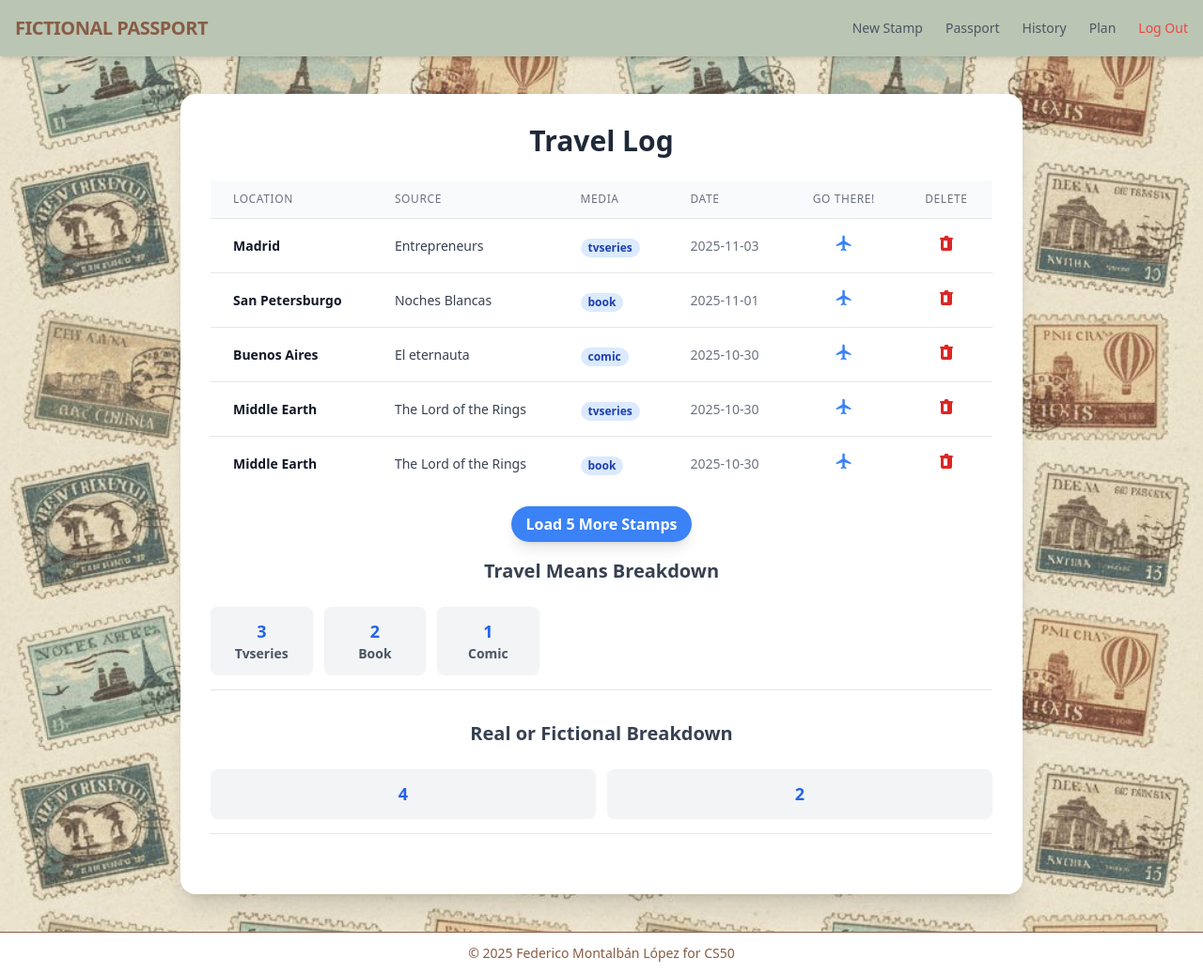
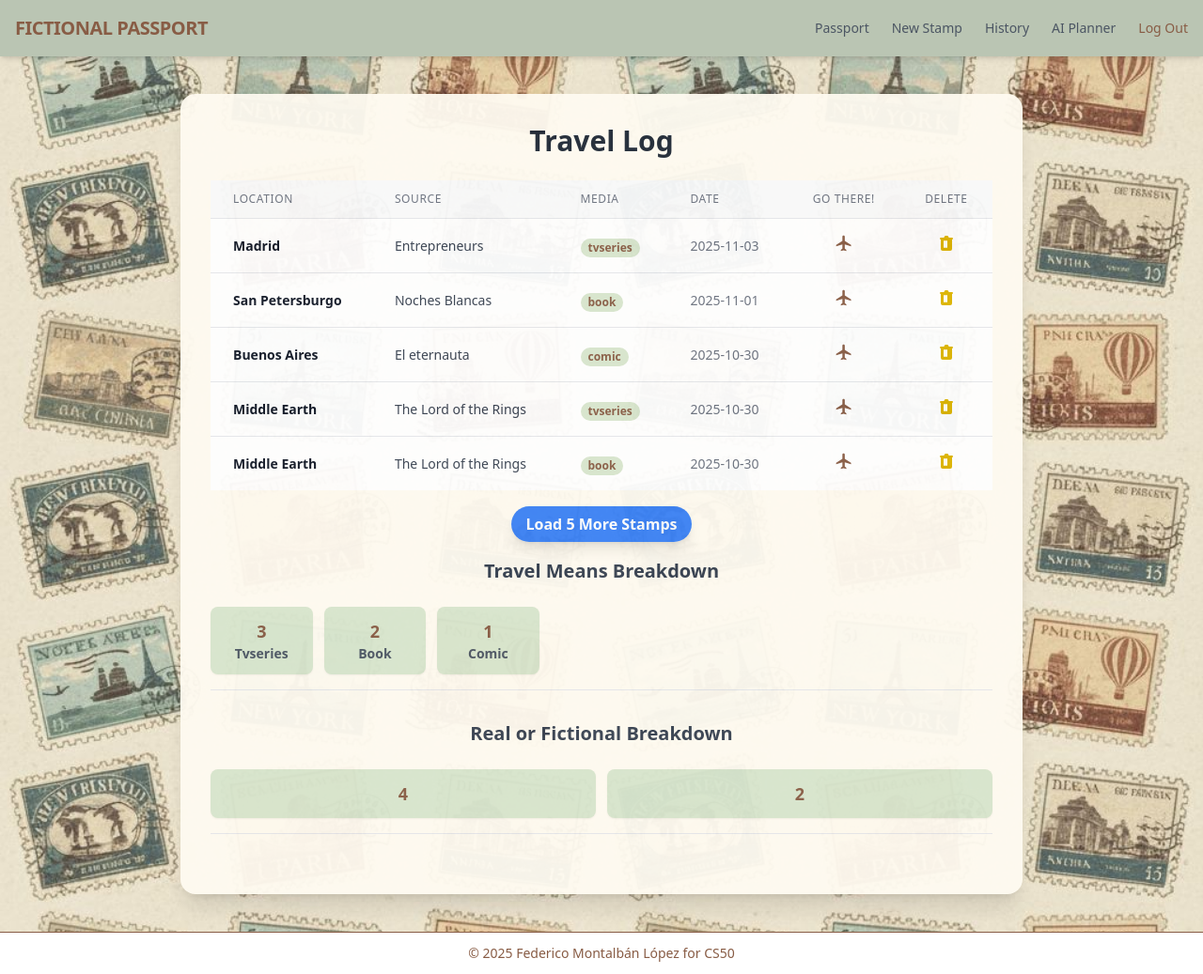
Before and after one commit to FedericoMontalbanLopez/CS50-Virtual-Passport-Final, a Flask app: page /history in a window 1280 px wide. Shown: the whole page at 94% size. Run offline with Flask 3, Linux system fonts and the light colour scheme; a user stored in the database is signed in; some libraries are stand-ins or nearby versions.

Commit message:
more colors and style

```diff
--- a/templates/history.html
+++ b/templates/history.html
@@ -5,7 +5,7 @@
 {% endblock %}
 
 {% block main %}
-    <div class="w-full max-w-4xl p-8 bg-white rounded-2xl shadow-xl">
+    <div class="w-full max-w-4xl p-8 bg-[#fffbf1] opacity-95 rounded-2xl shadow-xl">
         <h1 class="text-3xl font-extrabold mb-6 text-center text-gray-800">Travel Log</h1>
 
         <!-- Responsive Table Container -->
@@ -38,7 +38,7 @@
                         </td>
                         <!-- Media Type (Means) -->
                         <td class="px-6 py-4 whitespace-nowrap">
-                            <span class="px-2 inline-flex text-xs leading-5 font-semibold rounded-full bg-blue-100 text-blue-800">
+                            <span class="px-2 inline-flex text-xs leading-5 font-semibold rounded-full bg-[#d8e6ce] text-[#885C45]">
                                 {{ stamp.means }}
                             </span>
                         </td>
@@ -50,7 +50,7 @@
                         <!-- ADDED: Go There! Icon (Using map link for now) -->
                         <td class="px-6 py-4 whitespace-nowrap text-center text-sm font-medium">
                             <a href="https://www.google.com/search?q=visit+{{ stamp.location_name }}" title="Go There"
-                               class="text-blue-500 hover:text-blue-700 transition duration-150 transform hover:scale-110 inline-block">
+                               class="text-[#885C45] hover:text-[#BAC5B3] transition duration-150 transform hover:scale-110 inline-block">
                                 <!-- Plane Icon -->
                                 <svg xmlns="http://www.w3.org/2000/svg" class="h-5 w-5" viewBox="0 0 24 24" fill="currentColor">
                                     <path d="M21 16v-2l-8-5V3.5c0-.83-.67-1.5-1.5-1.5S10 2.67 10 3.5V9L2 14v2l8-2.5V19l-2 1.5V22l3.5-1 3.5 1v-1.5L13 19v-5.5l8 2.5z"/>
@@ -64,7 +64,7 @@
                                 <!-- Pass the unique stamp ID securely -->
                                 <input type="hidden" name="stamp_id" value="{{ stamp.id }}">
                                 <button type="submit"
-                                        class="text-red-600 hover:text-red-900 transition duration-150 transform hover:scale-110"
+                                        class="text-[#ddb400] hover:text-red-900 transition duration-150 transform hover:scale-110"
                                         title="Delete this stamp">
 
                                     <!-- Trash Can Icon (SVG) -->
@@ -103,8 +103,8 @@
             <div class="grid grid-cols-2 md:grid-cols-7 gap-3 text-sm font-semibold">
                 {% for stat in media_stats %}
                 <!-- Media Stat Card -->
-                <div class="p-3 bg-gray-100 rounded-lg shadow-sm">
-                    <p class="text-blue-600 text-lg font-extrabold text-center">{{ stat.count }}</p>
+                <div class="p-3 bg-[#d8e6ce] rounded-lg shadow-sm">
+                    <p class="text-[#885C45] text-lg font-extrabold text-center">{{ stat.count }}</p>
                     <p class="text-gray-600 text-center">{{ stat.means | capitalize }}</p>
                 </div>
                 {% else %}
@@ -117,8 +117,8 @@
             <h2 class="text-xl font-bold mb-6 text-gray-700 text-center">Real or Fictional Breakdown</h2>
             <div class="grid grid-cols-2 md:grid-cols-2 gap-3 text-sm font-semibold">
                 {% for stat in real_fiction %}
-                <div class="p-3 bg-gray-100 rounded-lg shadow-sm">
-                    <p class="text-blue-600 text-lg font-extrabold text-center">{{ stat.count }}</p>
+                <div class="p-3 bg-[#d8e6ce] rounded-lg shadow-sm">
+                    <p class="text-[#885C45] text-lg font-extrabold text-center">{{ stat.count }}</p>
                     <p class="text-gray-600">{{ stat.real_fiction | capitalize }}</p>
                 </div>
                 {% else %}
--- a/templates/layout.html
+++ b/templates/layout.html
@@ -41,19 +41,19 @@
                     {% if session["user_id"] %}
 
                         <!-- Logged In Links -->
-                        <a class="text-gray-600 hover:text-blue-500 transition duration-150" href="/map">New Stamp</a>
-                        <a class="text-gray-600 hover:text-blue-500 transition duration-150" href="/passport">Passport</a>
-                        <a class="text-gray-600 hover:text-blue-500 transition duration-150" href="/history">History</a>
-                        <a class="text-gray-600 hover:text-blue-500 transition duration-150" href="/plan">Plan</a>
+                        <a class="text-gray-600 hover:text-[#6daba4] transition duration-150" href="/passport">Passport</a>
+                        <a class="text-gray-600 hover:text-[#6daba4] transition duration-150" href="/map">New Stamp</a>
+                        <a class="text-gray-600 hover:text-[#6daba4] transition duration-150" href="/history">History</a>
+                        <a class="text-gray-600 hover:text-[#6daba4] transition duration-150" href="/plan">AI Planner</a>
 
                         <!-- Logout -->
-                        <a class="text-red-500 hover:text-red-700 transition duration-150" href="/logout">Log Out</a>
+                        <a class="text-[#885C45] hover:text-red-700 transition duration-150" href="/logout">Log Out</a>
 
                     {% else %}
 
                         <!-- Logged Out Links -->
-                        <a class="text-gray-600 hover:text-blue-500 transition duration-150" href="/register">Register</a>
-                        <a class="text-gray-600 hover:text-blue-500 transition duration-150" href="/login">Log In</a>
+                        <a class="text-gray-600 hover:[#6daba4] transition duration-150" href="/register">Register</a>
+                        <a class="text-gray-600 hover:[#6daba4] transition duration-150" href="/login">Log In</a>
 
                     {% endif %}
                 </div>
```
